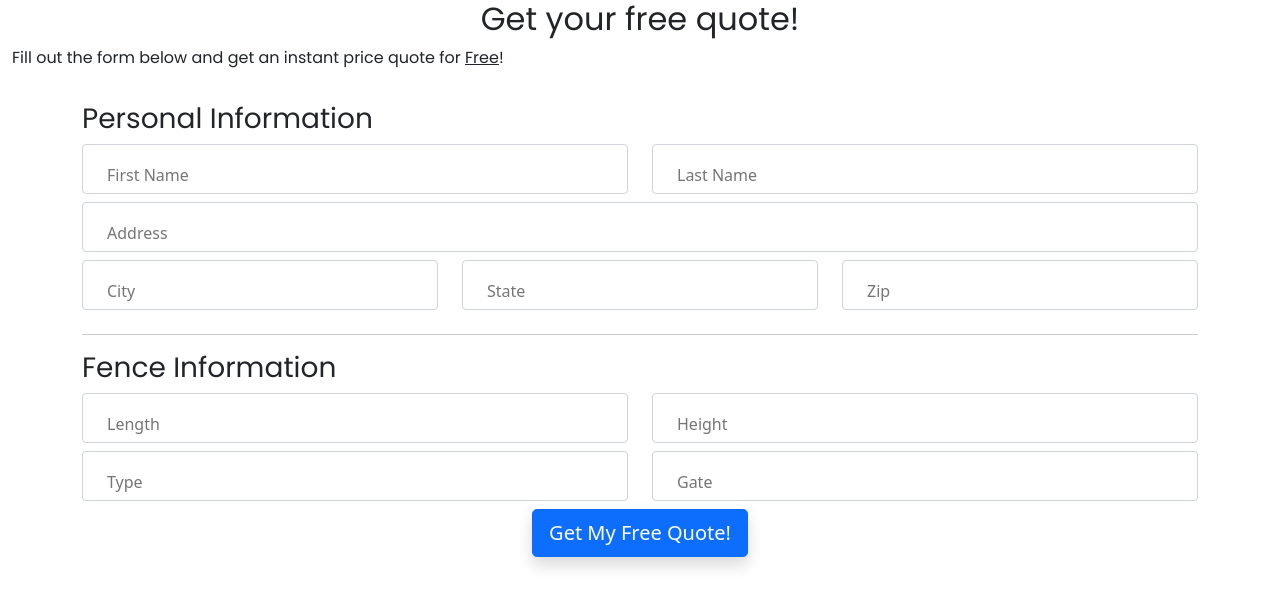
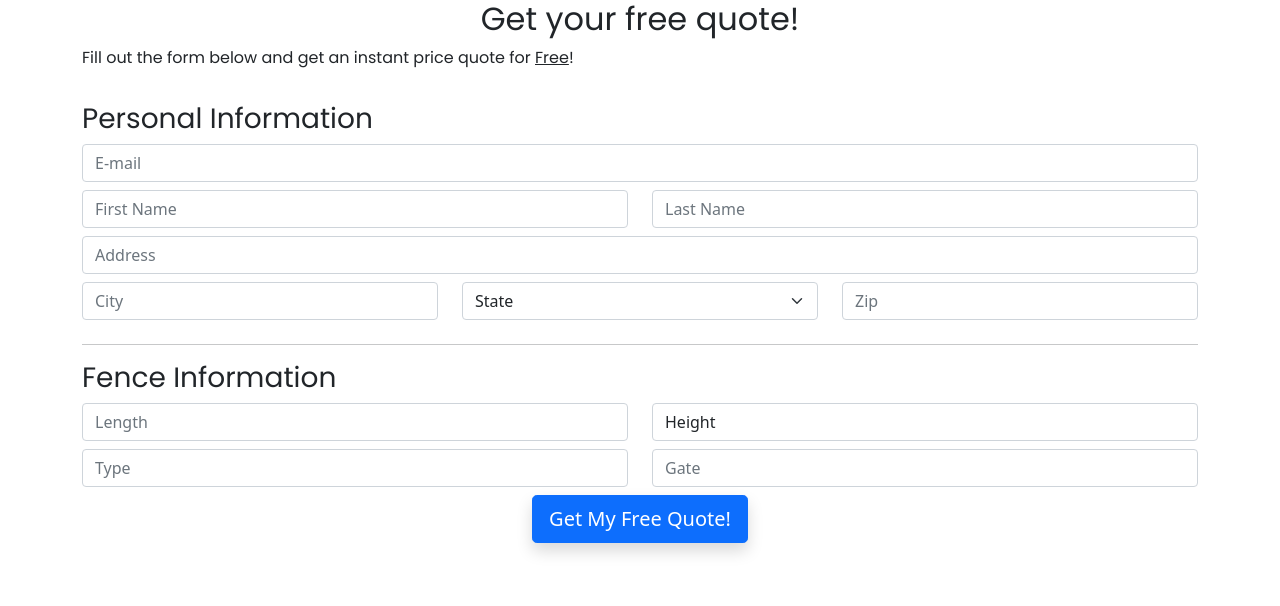
Before and after one commit to danielovieda/estimator, an Angular app: page /get-quote in a window 1280 px wide. Shown: the top 606 px of the page. Built offline with nearby package versions, Linux system fonts and the light colour scheme.

Commit message:
added form validation

```diff
--- a/angular.json
+++ b/angular.json
@@ -34,7 +34,9 @@
               "src/styles.scss",
               "node_modules/bootstrap/dist/css/bootstrap.css"
             ],
-            "scripts": []
+            "scripts": [
+              "node_modules/bootstrap/dist/js/bootstrap.bundle.js"
+            ]
           },
           "configurations": {
             "production": {
@@ -100,6 +102,7 @@
               "src/assets"
             ],
             "styles": [
+              "./node_modules/@angular/material/prebuilt-themes/purple-green.css",
               "src/styles.scss"
             ],
             "scripts": []
--- a/package.json
+++ b/package.json
@@ -11,14 +11,17 @@
   "private": true,
   "dependencies": {
     "@angular/animations": "~13.0.0",
+    "@angular/cdk": "^13.3.2",
     "@angular/common": "~13.0.0",
     "@angular/compiler": "~13.0.0",
     "@angular/core": "~13.0.0",
     "@angular/forms": "~13.0.0",
+    "@angular/material": "^13.3.2",
     "@angular/platform-browser": "~13.0.0",
     "@angular/platform-browser-dynamic": "~13.0.0",
     "@angular/router": "~13.0.0",
     "bootstrap": "^5.1.3",
+    "jquery": "^3.6.0",
     "rxjs": "~7.4.0",
     "tslib": "^2.3.0",
     "zone.js": "~0.11.4"
--- a/src/app/app.module.ts
+++ b/src/app/app.module.ts
@@ -3,6 +3,7 @@ import { BrowserModule } from '@angular/platform-browser';
 import { ReactiveFormsModule } from '@angular/forms';
 import {MatFormFieldModule, MAT_FORM_FIELD_DEFAULT_OPTIONS} from '@angular/material/form-field';
 import { MatInputModule } from '@angular/material/input'
+import {MatSelectModule} from '@angular/material/select';
 
 import { AppRoutingModule } from './app-routing.module';
 import { AppComponent } from './app.component';
@@ -22,7 +23,8 @@ import { BrowserAnimationsModule } from '@angular/platform-browser/animations';
     ReactiveFormsModule,
     BrowserAnimationsModule,
     MatFormFieldModule,
-    MatInputModule
+    MatInputModule,
+    MatSelectModule
   ],
   providers: [{provide: MAT_FORM_FIELD_DEFAULT_OPTIONS, useValue: {appearance: 'fill'}}],
   bootstrap: [AppComponent]
--- a/src/app/get-quote/get-quote.component.html
+++ b/src/app/get-quote/get-quote.component.html
@@ -1,4 +1,4 @@
-<div class="container-fluid">
+<div class="container-sm">
     <div class="row">
         <div class="col-sm text-center">
             <h2>Get your free quote!</h2>
@@ -26,41 +26,89 @@
         <div formGroupName="contact">
             <div class="row">
                 <div class="col-sm">
-                    <mat-form-field class="form-control">
-                        <input matInput placeholder="First Name" formControlName="firstName">
-                    </mat-form-field>
-                </div>
-                <div class="col-sm">
-                    <mat-form-field class="form-control">
-                        <input matInput placeholder="Last Name" formControlName="lastName">
-                    </mat-form-field>
+
+                        <input class="form-control" placeholder="E-mail" formControlName="email">
+
+                        <div class="alert alert-danger p-1 border-start border-3 border-top-0 border-end-0 border-bottom-0 border-danger" role="alert"
+                        *ngIf="email.touched && !email.valid">
+                            <small class="ms-2" *ngIf="!email.errors?.['email']">This field is required.</small>
+                            <small class="ms-2" *ngIf="email.errors?.['email']">Please enter a valid e-mail.</small>
+                            <small class="ms-2" *ngIf="email.errors?.['minlength']">Please enter a minimum of 5 characters.</small>
+                          </div>
+
                 </div>
             </div>
 
             <div class="row">
                 <div class="col-sm">
-                    <mat-form-field class="form-control">
-                        <input matInput placeholder="Address" formControlName="address">
-                    </mat-form-field>
+
+                        <input class="form-control" placeholder="First Name" formControlName="firstName">
+
+                        <div class="alert alert-danger p-1 border-start border-3 border-top-0 border-end-0 border-bottom-0 border-danger" role="alert"
+                        *ngIf="firstName.touched && !firstName.valid">
+                            <small class="ms-2">This field is required.</small>
+                          </div>
+
+                </div>
+                <div class="col-sm">
+
+                        <input class="form-control" placeholder="Last Name" formControlName="lastName">
+
+                        <div class="alert alert-danger p-1 border-start border-3 border-top-0 border-end-0 border-bottom-0 border-danger" role="alert"
+                        *ngIf="lastName.touched && !lastName.valid">
+                            <small class="ms-2">This field is required.</small>
+                          </div>
+
                 </div>
             </div>
 
             <div class="row">
                 <div class="col-sm">
-                    <mat-form-field class="form-control">
-                        <input matInput placeholder="City" formControlName="city">
-                    </mat-form-field>
+
+                        <input class="form-control" placeholder="Address" formControlName="address">
+
+                        <div class="alert alert-danger p-1 border-start border-3 border-top-0 border-end-0 border-bottom-0 border-danger" role="alert"
+                        *ngIf="address.touched && !address.valid">
+                            <small class="ms-2">This field is required.</small>
+                          </div>
+
+                </div>
+            </div>
+
+            <div class="row">
+                <div class="col-sm">
+
+
+                        <input class="form-control" placeholder="City" formControlName="city">
+                        <div class="alert alert-danger p-1 border-start border-3 border-top-0 border-end-0 border-bottom-0 border-danger" role="alert"
+                        *ngIf="city.touched && !city.valid">
+                            <small class="ms-2">This field is required.</small>
+                          </div>
+
                 </div>
                 <div class="col-sm">
-                    <mat-form-field class="form-control">
-                        <input matInput placeholder="State" formControlName="state">
-                    </mat-form-field>
+
+                        <select class="form-select form-control" aria-label="Default select example" formControlName="state">
+                            <option value="" selected>State</option>
+                            <option *ngFor="let state of states" value="{{state.value}}">{{state.name}}</option>
+
+                          </select>
+
+                          <div class="alert alert-danger p-1 border-start border-3 border-top-0 border-end-0 border-bottom-0 border-danger" role="alert"
+                        *ngIf="state.touched && !state.valid">
+                            <small class="ms-2">This field is required.</small>
+                          </div>
+
                 </div>
 
                 <div class="col-sm">
-                    <mat-form-field class="form-control">
-                        <input matInput placeholder="Zip" formControlName="zip">
-                    </mat-form-field>
+
+                        <input class="form-control" placeholder="Zip" formControlName="zip">
+                        <div class="alert alert-danger p-1 border-start border-3 border-top-0 border-end-0 border-bottom-0 border-danger" role="alert"
+                        *ngIf="zip.touched && !zip.valid">
+                            <small class="ms-2">This field is required.</small>
+                          </div>
+
                 </div>
             </div>
 
@@ -76,34 +124,50 @@
         <div formGroupName="fence">
             <div class="row">
                 <div class="col-sm">
-                    <mat-form-field class="form-control">
-                        <input matInput placeholder="Length" formControlName="length">
-                    </mat-form-field>
+
+                        <input class="form-control" placeholder="Length" formControlName="length">
+
+                        <div class="alert alert-danger p-1 border-start border-3 border-top-0 border-end-0 border-bottom-0 border-danger" role="alert"
+                        *ngIf="length.touched && !length.valid">
+                            <small class="ms-2" *ngIf="!length.valid">This field is required.</small>
+                            <small class="ms-2" *ngIf="length.errors?.['pattern']">Numbers only represented in feet.</small>
+                          </div>
+
                 </div>
                 <div class="col-sm">
-                    <mat-form-field class="form-control">
-                        <input matInput placeholder="Height" formControlName="height">
-                    </mat-form-field>
+
+                        <select class="form-control" formControlName="height">
+                            <option value="" seleced>Height</option>
+                            <option value="6">6 Foot</option>
+                            <option value="8">8 Foot</option>
+                        </select>
+
+                        <div class="alert alert-danger p-1 border-start border-3 border-top-0 border-end-0 border-bottom-0 border-danger" role="alert"
+                        *ngIf="height.touched && !height.valid">
+                            <small class="ms-2" *ngIf="!height.valid">This field is required.</small>
+
+                          </div>
+
                 </div>
             </div>
 
             <div class="row">
                 <div class="col-sm">
-                    <mat-form-field class="form-control">
-                        <input matInput placeholder="Type" formControlName="type">
-                    </mat-form-field>
+
+                        <input class="form-control" placeholder="Type" formControlName="type">
+
                 </div>
                 <div class="col-sm">
-                    <mat-form-field class="form-control">
-                        <input matInput placeholder="Gate" formControlName="gate">
-                    </mat-form-field>
+
+                        <input class="form-control" placeholder="Gate" formControlName="gate">
+
                 </div>
             </div>
         </div>
 
         <div class="row">
             <div class="col-sm text-center">
-                <div class="btn btn-lg btn-primary shadow">Get My Free Quote!</div>
+                <div class="btn btn-lg btn-primary shadow" (click)="submit()">Get My Free Quote!</div>
             </div>
         </div>
     </div>
--- a/src/app/get-quote/get-quote.component.ts
+++ b/src/app/get-quote/get-quote.component.ts
@@ -10,12 +10,15 @@ export class GetQuoteComponent implements OnInit {
 
   quoteForm: any
 
+
   constructor() { }
 
   ngOnInit(): void {
 
+
     this.quoteForm = new FormGroup({
       contact: new FormGroup({
+        email: new FormControl('', [Validators.required, Validators.email, Validators.minLength(5)]),
         firstName: new FormControl('', Validators.required),
         lastName: new FormControl('', Validators.required),
         address: new FormControl('', Validators.required),
@@ -24,13 +27,129 @@ export class GetQuoteComponent implements OnInit {
         zip: new FormControl('', Validators.required)
       }),
       fence: new FormGroup({
-        length: new FormControl('', Validators.required),
-        height: new FormControl(''),
-        type: new FormControl(''),
-        gate: new FormControl('')
+        length: new FormControl('', [Validators.required, Validators.pattern(/^[0-9]*$/)]),
+        height: new FormControl('', Validators.required),
+        type: new FormControl('', Validators.required),
+        gate: new FormControl('', Validators.required)
       })
     })
 
   }
 
+  validateForm(form: FormGroup) {
+    for (let i in form.controls) {
+      form.controls[i].markAsTouched()
+    }
+  }
+
+  submit() {
+    this.validateForm(this.quoteForm.get('contact'))
+    this.validateForm(this.quoteForm.get('fence'))
+
+    if (this.quoteForm.valid) {
+
+    }
+  }
+
+  get email() {
+    return this.quoteForm.get('contact').get('email')
+  }
+
+  get firstName() {
+    return this.quoteForm.get('contact').get('firstName')
+  }
+
+  get lastName() {
+    return this.quoteForm.get('contact').get('lastName')
+  }
+
+  get address() {
+    return this.quoteForm.get('contact').get('address')
+  }
+
+  get city() {
+    return this.quoteForm.get('contact').get('city')
+  }
+
+  get state() {
+    return this.quoteForm.get('contact').get('state')
+  }
+
+  get zip() {
+    return this.quoteForm.get('contact').get('zip')
+  }
+
+  get length() {
+    return this.quoteForm.get('fence').get('length')
+  }
+
+  get height() {
+    return this.quoteForm.get('fence').get('height')
+  }
+
+  get type() {
+    return this.quoteForm.get('fence').get('type')
+  }
+
+  get gate() {
+    return this.quoteForm.get('fence').get('gate')
+  }
+
+
+
+  states = [
+    { value: 'AK', name: 'Alaska'},
+    { value: 'TX', name: 'Texas'},
+    { value: 'AL', name: 'Alabama'},
+    { value: 'AR', name: 'Arkansas'},
+    { value: 'AZ', name: 'Arizona'},
+    { value: 'CA', name: 'California'},
+    { value: 'CO', name: 'Colorado'},
+    { value: 'CT', name: 'Connecticut'},
+    { value: 'DC', name: 'District of Columbia'},
+    { value: 'DE', name: 'Delaware'},
+    { value: 'FL', name: 'Florida'},
+    { value: 'GA', name: 'Georgia'},
+    { value: 'HI', name: 'Hawaii'},
+    { value: 'IA', name: 'Iowa'},
+    { value: 'ID', name: 'Idaho'},
+    { value: 'IL', name: 'Illinois'},
+    { value: 'IN', name: 'Indiana'},
+    { value: 'KS', name: 'Kansas'},
+    { value: 'KY', name: 'Kentucky'},
+    { value: 'LA', name: 'Louisiana'},
+    { value: 'MA', name: 'Massachusetts'},
+    { value: 'MD', name: 'Maryland'},
+    { value: 'ME', name: 'Maine'},
+    { value: 'MI', name: 'Michigan'},
+    { value: 'MN', name: 'Minnesota'},
+    { value: 'MO', name: 'Missouri'},
+    { value: 'MS', name: 'Mississippi'},
+    { value: 'MT', name: 'Montana'},
+    { value: 'NC', name: 'North Carolina'},
+    { value: 'ND', name: 'North Dakota'},
+    { value: 'NE', name: 'Nebraska'},
+    { value: 'NH', name: 'New Hampshire'},
+    { value: 'NJ', name: 'New Jersey'},
+    { value: 'NM', name: 'New Mexico'},
+    { value: 'NV', name: 'Nevada'},
+    { value: 'NY', name: 'New York'},
+    { value: 'OH', name: 'Ohio'},
+    { value: 'OK', name: 'Oklahoma'},
+    { value: 'OR', name: 'Oregon'},
+    { value: 'PA', name: 'Pennsylvania'},
+    { value: 'RI', name: 'RhodeIsland'},
+    { value: 'SC', name: 'South Carolina'},
+    { value: 'SD', name: 'South Dakota'},
+    { value: 'TN', name: 'Tennessee'},
+    { value: 'TX', name: 'Texas'},
+    { value: 'UT', name: 'Utah'},
+    { value: 'VA', name: 'Virginia'},
+    { value: 'VT', name: 'Vermont'},
+    { value: 'WA', name: 'Washington'},
+    { value: 'WI', name: 'Wisconsin'},
+    { value: 'WV', name: 'West Virginia'},
+    { value: 'WY', name: 'Wyoming'}
+    ];
+
 }
```
Also changed, not shown: 1 other file (tests, documents, lock files or other folders).
